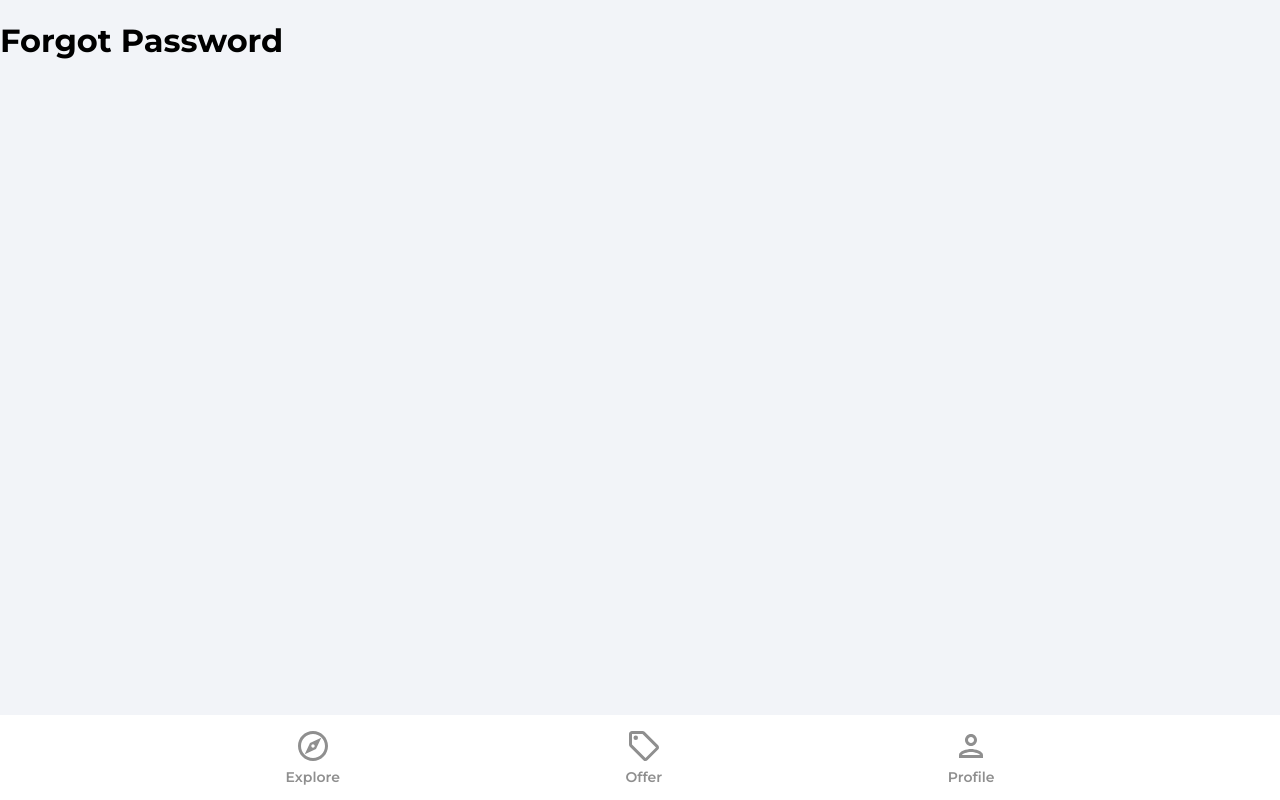
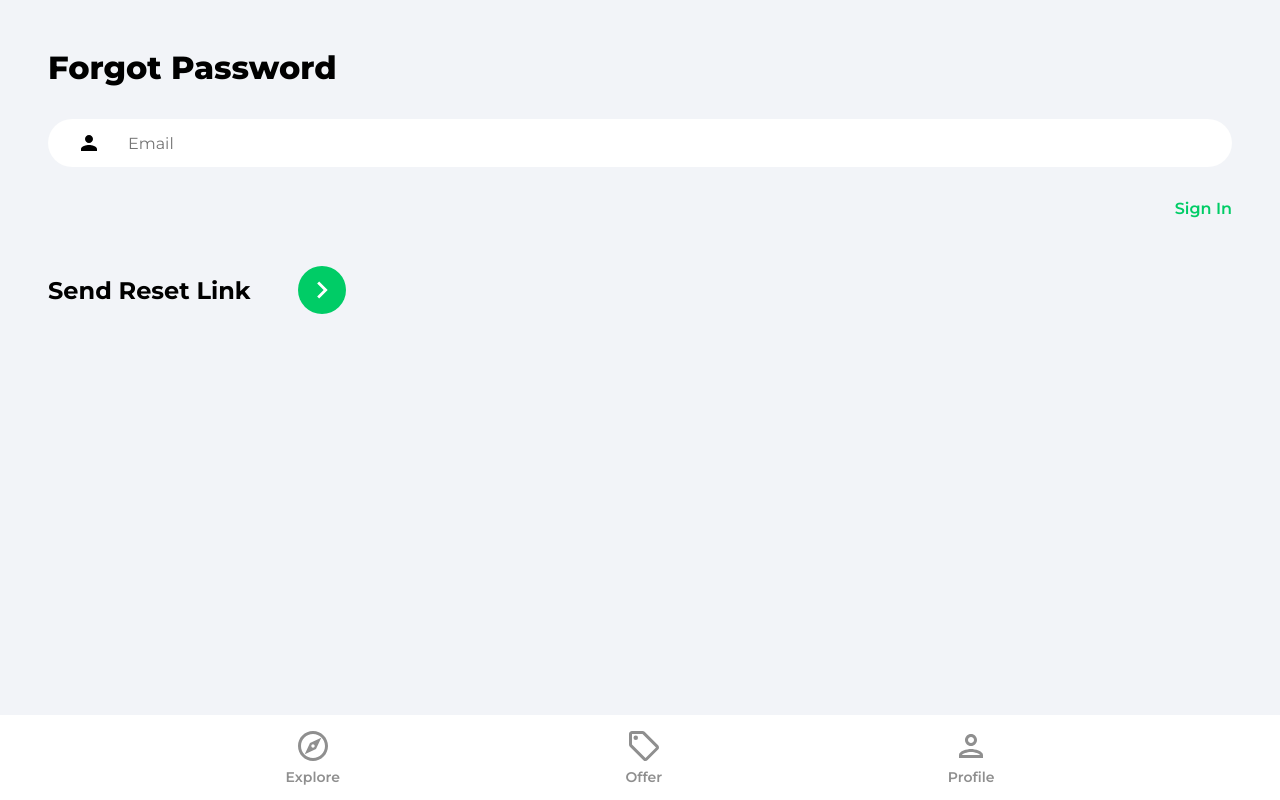
Before and after one commit to RyomaArisawa/house-marketplace, a React (Create React App) app: page /forgot-password in a window 1280 px wide. Built offline with nearby package versions, Linux system fonts and the light colour scheme.

Commit message:
google authentication

```diff
--- a/src/App.tsx
+++ b/src/App.tsx
@@ -3,6 +3,7 @@ import { BrowserRouter as Router, Routes, Route } from 'react-router-dom';
 import { ToastContainer } from 'react-toastify';
 import 'react-toastify/dist/ReactToastify.css';
 import { Navbar } from './components/Navbar';
+import { PrivateRoute } from './components/PrivateRoute';
 import { Explore } from './pages/Explore';
 import { ForgotPassword } from './pages/ForgotPassword';
 import { Offers } from './pages/Offers';
@@ -17,7 +18,9 @@ export const App = () => {
         <Routes>
           <Route path="/" element={<Explore />} />
           <Route path="/offers" element={<Offers />} />
-          <Route path="/profile" element={<Profile />} />
+          <Route path="/profile" element={<PrivateRoute />}>
+            <Route path="/profile" element={<Profile />} />
+          </Route>
           <Route path="/sign-in" element={<SignIn />} />
           <Route path="/sign-up" element={<SignUp />} />
           <Route path="/forgot-password" element={<ForgotPassword />} />
--- /dev/null
+++ b/src/components/Oauth.tsx
@@ -0,0 +1,44 @@
+import { GoogleAuthProvider, signInWithPopup } from 'firebase/auth';
+import { doc, getDoc, serverTimestamp, setDoc } from 'firebase/firestore';
+import React from 'react';
+import { useLocation, useNavigate } from 'react-router-dom';
+import { toast } from 'react-toastify';
+import googleIcon from '../assets/svg/googleIcon.svg';
+import { FAILED_AUTH_WITH_GOOGLE } from '../consts/errorMessage';
+import { auth, db } from '../firebase.config';
+export const Oauth = () => {
+  const navigate = useNavigate();
+  const location = useLocation();
+  const onGoogleClick = async () => {
+    try {
+      const provider = new GoogleAuthProvider();
+      const result = await signInWithPopup(auth, provider);
+      const user = result.user;
+
+      //ログインしたユーザがFirestoreにあるか確認
+      const docRef = doc(db, 'users', user.uid);
+      const docSnap = await getDoc(docRef);
+
+      //存在しない場合新規登録
+      if (!docSnap.exists()) {
+        await setDoc(doc(db, 'users', user.uid), {
+          name: user.displayName,
+          email: user.email,
+          timestamp: serverTimestamp(),
+        });
+      }
+      navigate('/');
+    } catch (error) {
+      toast.error(FAILED_AUTH_WITH_GOOGLE);
+    }
+  };
+
+  return (
+    <div className="socialLogin">
+      <p>Sign {location.pathname === '/sign-up' ? 'Up' : 'In'} with </p>
+      <button className="socialIconDiv" onClick={onGoogleClick}>
+        <img className="socialIconImg" src={googleIcon} alt="google" />
+      </button>
+    </div>
+  );
+};
--- /dev/null
+++ b/src/components/PrivateRoute.tsx
@@ -0,0 +1,14 @@
+import React from 'react';
+import { Navigate, Outlet } from 'react-router-dom';
+import { useAuthStatus } from '../hooks/useAuthStatus';
+import { Spinner } from './Spinner';
+
+export const PrivateRoute = () => {
+  const { loggedIn, checkingStatus } = useAuthStatus();
+
+  if (checkingStatus) {
+    return <Spinner />;
+  }
+
+  return loggedIn ? <Outlet /> : <Navigate to="/sign-in" />;
+};
--- /dev/null
+++ b/src/components/Spinner.tsx
@@ -0,0 +1,9 @@
+import React from 'react';
+
+export const Spinner = () => {
+  return (
+    <div className="loadingSpinnerContainer">
+      <div className="loadingSpinner"></div>
+    </div>
+  );
+};
--- a/src/consts/errorMessage.ts
+++ b/src/consts/errorMessage.ts
@@ -1,3 +1,5 @@
 export const FAILED_SIGN_IN = 'Bad User Credentials';
 export const FAILED_SIGN_UP = 'Something went wrong with registration';
 export const FAILED_UPDATE_PROFILE = 'Could not update profile details';
+export const FAILED_RESET_EMAIL = 'Could not send reset email';
+export const FAILED_AUTH_WITH_GOOGLE = 'Could not authorize with Google';
--- /dev/null
+++ b/src/consts/message.ts
@@ -0,0 +1 @@
+export const SUCCESS_RESET_EMAIL = 'Email was sent';
--- /dev/null
+++ b/src/hooks/useAuthStatus.ts
@@ -0,0 +1,27 @@
+import { auth } from './../firebase.config';
+import { onAuthStateChanged } from 'firebase/auth';
+import { useEffect, useState } from 'react';
+import { useRef } from 'react';
+
+export const useAuthStatus = () => {
+  const [loggedIn, setLoggedIn] = useState<boolean>(false);
+  const [checkingStatus, setCheckingStatus] = useState<boolean>(true);
+
+  //メモリリーク対策
+  const isMounted = useRef(true);
+  useEffect(() => {
+    if (isMounted) {
+      onAuthStateChanged(auth, (user) => {
+        if (user) {
+          setLoggedIn(true);
+        }
+        setCheckingStatus(false);
+      });
+    }
+    return () => {
+      isMounted.current = false;
+    };
+  }, [isMounted]);
+
+  return { loggedIn, checkingStatus };
+};
--- a/src/pages/ForgotPassword.tsx
+++ b/src/pages/ForgotPassword.tsx
@@ -1,9 +1,53 @@
-import React, { VFC } from 'react';
+import { sendPasswordResetEmail } from 'firebase/auth';
+import React, { FormEvent, VFC } from 'react';
+import { useState } from 'react';
+import { Link } from 'react-router-dom';
+import { toast } from 'react-toastify';
+import { ReactComponent as ArrowRightIcon } from '../assets/svg/keyboardArrowRightIcon.svg';
+import { FAILED_RESET_EMAIL } from '../consts/errorMessage';
+import { SUCCESS_RESET_EMAIL } from '../consts/message';
+import { auth } from '../firebase.config';
+export const ForgotPassword: VFC = () => {
+  const [email, setEmail] = useState<string>('');
 
-export const ForgotPassword: VFC = () => {
+  const onChange = (e: React.ChangeEvent<HTMLInputElement>) =>
+    setEmail(e.target.value);
+
+  const onSubmit = async (e: FormEvent) => {
+    e.preventDefault();
+    try {
+      await sendPasswordResetEmail(auth, email);
+      toast.success(SUCCESS_RESET_EMAIL);
+    } catch (error) {
+      toast.error(FAILED_RESET_EMAIL);
+    }
+  };
   return (
-    <>
-      <h1>Forgot Password</h1>
-    </>
+    <div className="pageContainer">
+      <header>
+        <p className="pageHeader">Forgot Password</p>
+      </header>
+      <main>
+        <form onSubmit={onSubmit}>
+          <input
+            type="text"
+            className="emailInput"
+            placeholder="Email"
+            id="email"
+            value={email}
+            onChange={onChange}
+          />
+          <Link className="forgotPasswordLink" to="/sign-in">
+            Sign In
+          </Link>
+          <div className="signInBar">
+            <div className="signInText">Send Reset Link</div>
+            <button type="submit" className="signInButton">
+              <ArrowRightIcon fill="#ffffff" width="34px" height="34px" />
+            </button>
+          </div>
+        </form>
+      </main>
+    </div>
   );
 };
--- a/src/pages/SignIn.tsx
+++ b/src/pages/SignIn.tsx
@@ -8,6 +8,7 @@ import { auth } from '../firebase.config';
 import { signInWithEmailAndPassword } from 'firebase/auth';
 import { toast } from 'react-toastify';
 import { FAILED_SIGN_IN } from '../consts/errorMessage';
+import { Oauth } from '../components/Oauth';
 
 export const SignIn: VFC = () => {
   const [showPassword, setShowPassword] = useState<boolean>(false);
@@ -86,6 +87,9 @@ export const SignIn: VFC = () => {
             </button>
           </div>
         </form>
+
+        <Oauth />
+
         <Link to="/sign-up" className="registerLink">
           Sign Up Instead
         </Link>
--- a/src/pages/SignUp.tsx
+++ b/src/pages/SignUp.tsx
@@ -9,6 +9,7 @@ import visibilityIcon from '../assets/svg/visibilityIcon.svg';
 import { doc, serverTimestamp, setDoc } from 'firebase/firestore';
 import { FAILED_SIGN_UP } from '../consts/errorMessage';
 import { toast } from 'react-toastify';
+import { Oauth } from '../components/Oauth';
 
 export const SignUp: VFC = () => {
   const [showPassword, setShowPassword] = useState<boolean>(false);
@@ -112,6 +113,9 @@ export const SignUp: VFC = () => {
             </button>
           </div>
         </form>
+
+        <Oauth />
+
         <Link to="/sign-in" className="registerLink">
           Sign In Instead
         </Link>
```
